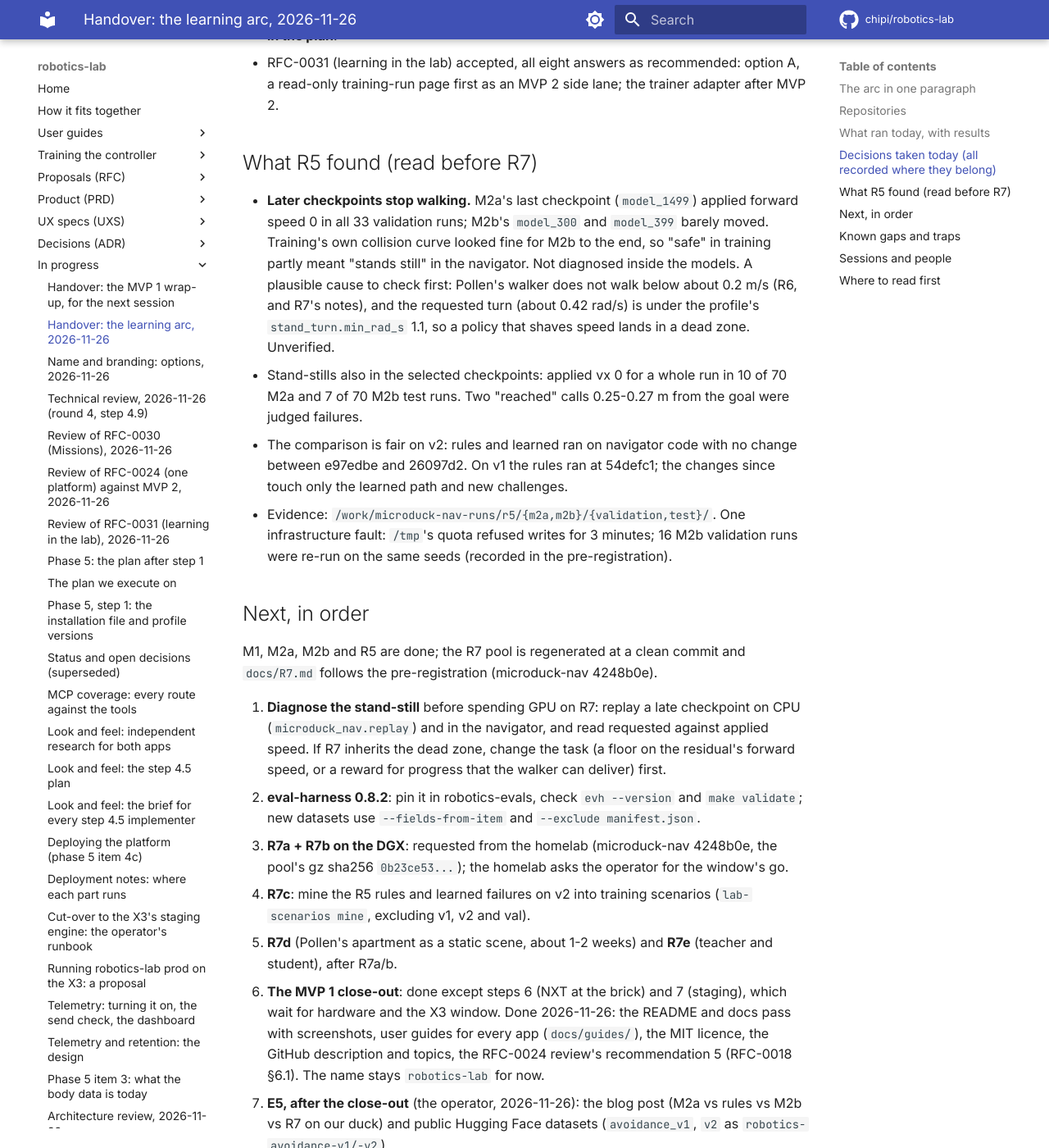
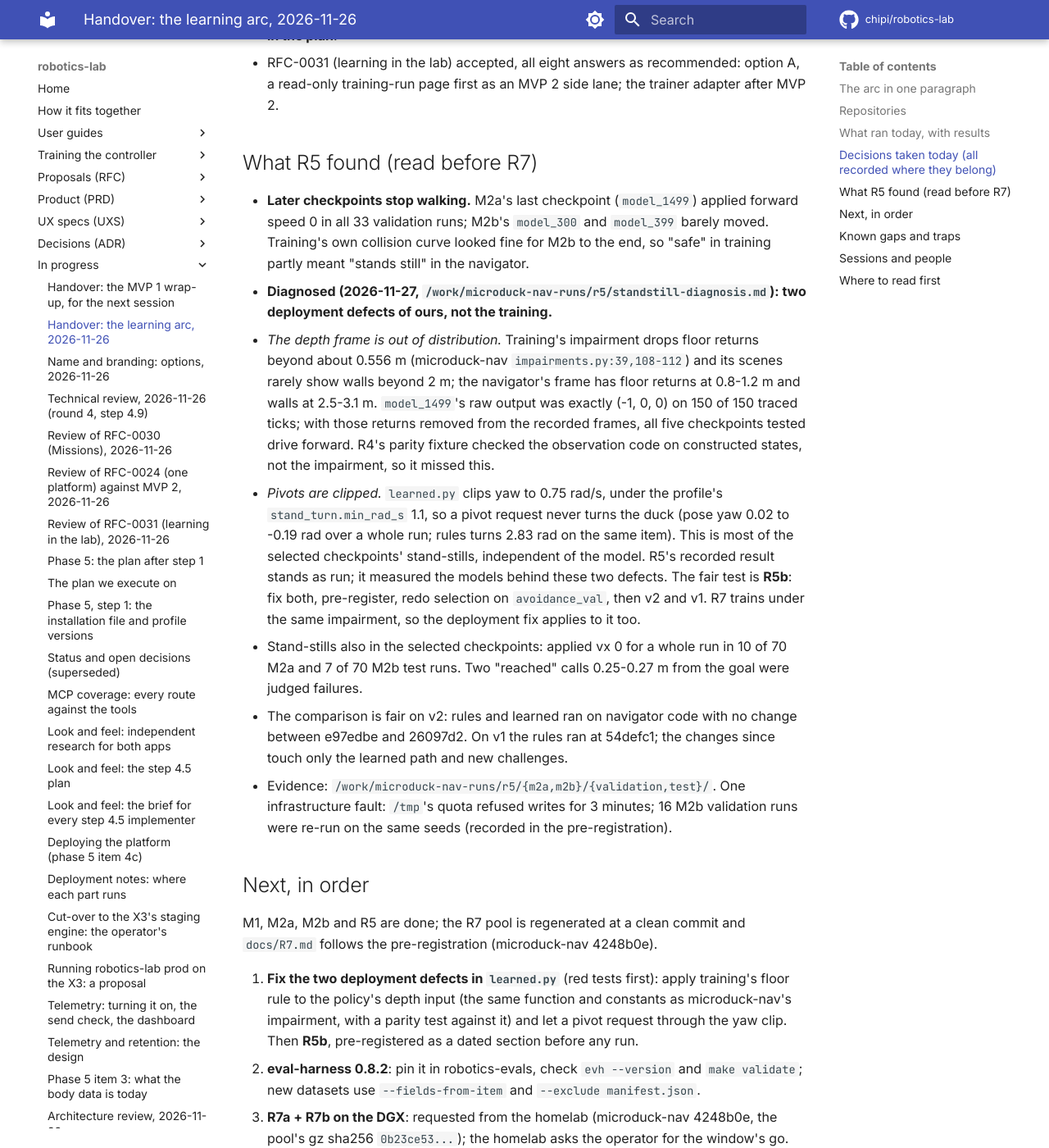
Before and after one commit to chipi/robotics-lab, an MkDocs documentation site: the page built from docs/wip/HANDOVER-TRAINING-2026-11-26.md, in a window 1280 px wide and 1400 px high, scrolled down 2969 px. Shown: the whole window at 82% size. Built offline with MkDocs 1.6.1 and Material for MkDocs 9.7.7, drawn with Linux system fonts in a browser that asks for light colours; comment, search, counter and statistics services are not loaded.

Commit message:
docs(wip): the stand-still diagnosed: two deployment defects in learned.py (the depth frame out of training's distribution; pivots clipped under the walker's turn floor); R5b planned
Co-Authored-By: Claude Opus 5.5 <noreply@anthropic.com>
Claude-Session: https://claude.ai/code/session_014cvkLACeLchr5ni8n9hCia

```diff
--- a/docs/wip/HANDOVER-TRAINING-2026-11-26.md
+++ b/docs/wip/HANDOVER-TRAINING-2026-11-26.md
@@ -65,10 +65,23 @@ Prod must be back by 23:20Z; the nightly 23:45Z to 03:00Z stays clear.
 - **Later checkpoints stop walking.** M2a's last checkpoint (`model_1499`) applied forward speed 0
   in all 33 validation runs; M2b's `model_300` and `model_399` barely moved. Training's own
   collision curve looked fine for M2b to the end, so "safe" in training partly meant "stands
-  still" in the navigator. Not diagnosed inside the models. A plausible cause to check first:
-  Pollen's walker does not walk below about 0.2 m/s (R6, and R7's notes), and the requested
-  turn (about 0.42 rad/s) is under the profile's `stand_turn.min_rad_s` 1.1, so a policy that
-  shaves speed lands in a dead zone. Unverified.
+  still" in the navigator.
+- **Diagnosed (2026-11-27, `/work/microduck-nav-runs/r5/standstill-diagnosis.md`): two deployment
+  defects of ours, not the training.**
+  1. *The depth frame is out of distribution.* Training's impairment drops floor returns beyond
+     about 0.556 m (microduck-nav `impairments.py:39,108-112`) and its scenes rarely show walls
+     beyond 2 m; the navigator's frame has floor returns at 0.8-1.2 m and walls at 2.5-3.1 m.
+     `model_1499`'s raw output was exactly (-1, 0, 0) on 150 of 150 traced ticks; with those
+     returns removed from the recorded frames, all five checkpoints tested drive forward. R4's
+     parity fixture checked the observation code on constructed states, not the impairment, so it
+     missed this.
+  2. *Pivots are clipped.* `learned.py` clips yaw to 0.75 rad/s, under the profile's
+     `stand_turn.min_rad_s` 1.1, so a pivot request never turns the duck (pose yaw 0.02 to -0.19
+     rad over a whole run; rules turns 2.83 rad on the same item). This is most of the selected
+     checkpoints' stand-stills, independent of the model.
+  R5's recorded result stands as run; it measured the models behind these two defects. The fair
+  test is **R5b**: fix both, pre-register, redo selection on `avoidance_val`, then v2 and v1.
+  R7 trains under the same impairment, so the deployment fix applies to it too.
 - Stand-stills also in the selected checkpoints: applied vx 0 for a whole run in 10 of 70 M2a and
   7 of 70 M2b test runs. Two "reached" calls 0.25-0.27 m from the goal were judged failures.
 - The comparison is fair on v2: rules and learned ran on navigator code with no change between
@@ -83,10 +96,10 @@ Prod must be back by 23:20Z; the nightly 23:45Z to 03:00Z stays clear.
 M1, M2a, M2b and R5 are done; the R7 pool is regenerated at a clean commit and `docs/R7.md`
 follows the pre-registration (microduck-nav 4248b0e).
 
-1. **Diagnose the stand-still** before spending GPU on R7: replay a late checkpoint on CPU
-   (`microduck_nav.replay`) and in the navigator, and read requested against applied speed. If R7
-   inherits the dead zone, change the task (a floor on the residual's forward speed, or a reward
-   for progress that the walker can deliver) first.
+1. **Fix the two deployment defects in `learned.py`** (red tests first): apply training's floor
+   rule to the policy's depth input (the same function and constants as microduck-nav's
+   impairment, with a parity test against it) and let a pivot request through the yaw clip. Then
+   **R5b**, pre-registered as a dated section before any run.
 2. **eval-harness 0.8.2**: pin it in robotics-evals, check `evh --version` and `make validate`;
    new datasets use `--fields-from-item` and `--exclude manifest.json`.
 3. **R7a + R7b on the DGX**: requested from the homelab (microduck-nav 4248b0e, the pool's gz
```
